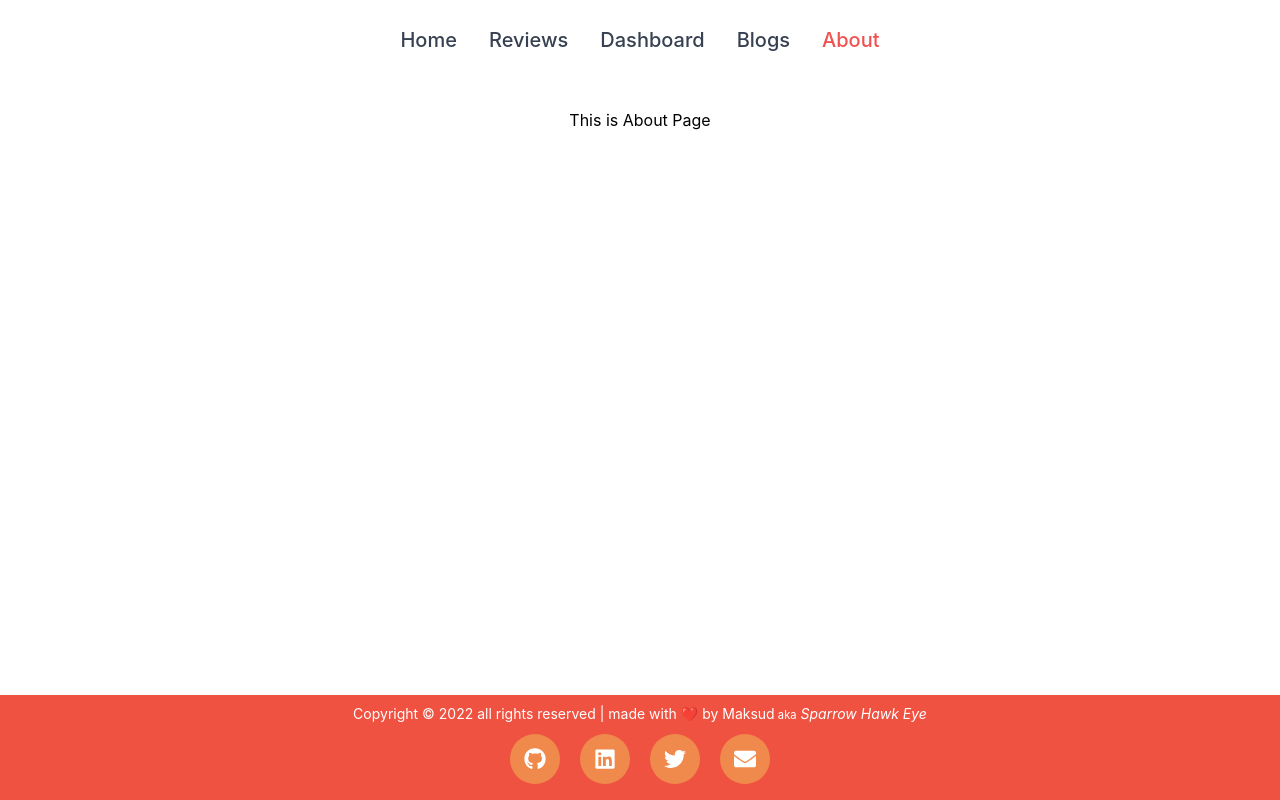
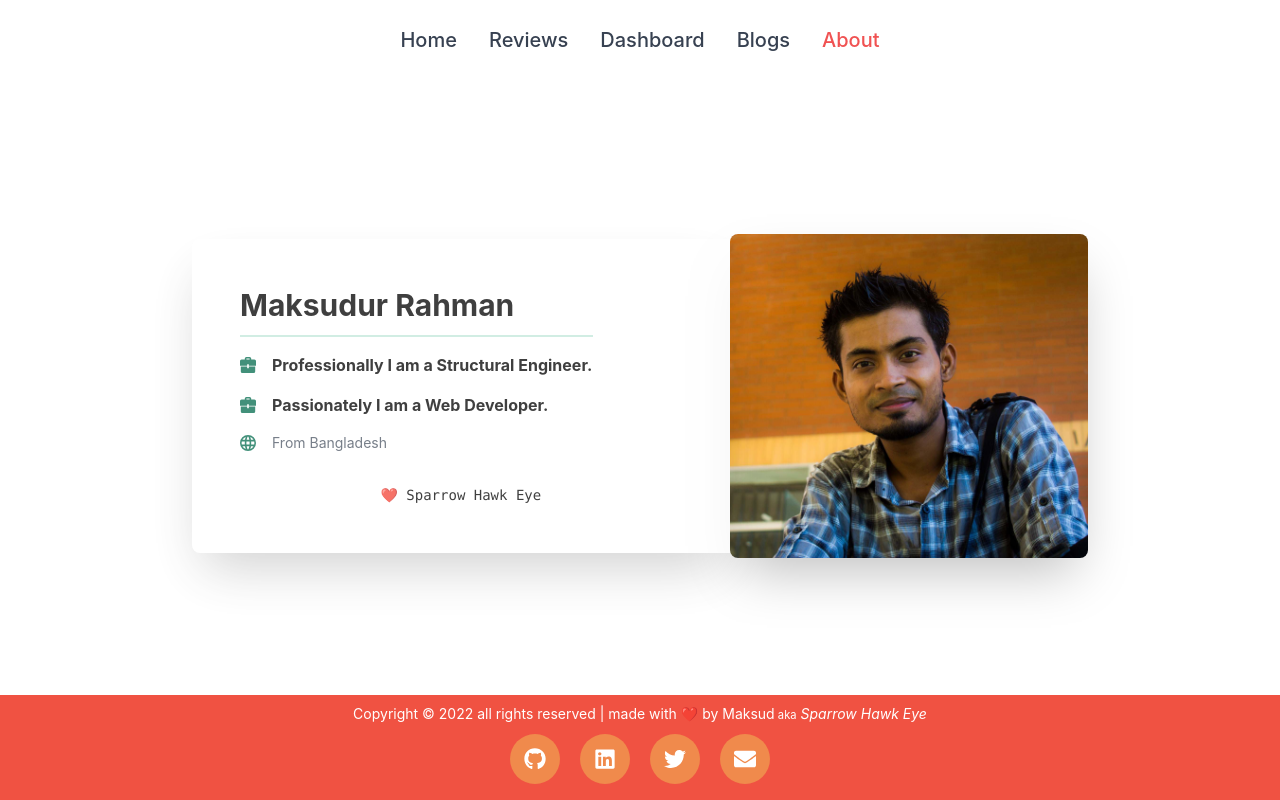
Before and after one commit to SparrowHawkEye/Book_Review, a React (Create React App) app: page /about in a window 1280 px wide. Built offline with nearby package versions, Linux system fonts and the light colour scheme.

Commit message:
about section added

```diff
--- a/src/components/About/About.js
+++ b/src/components/About/About.js
@@ -1,10 +1,65 @@
-import React from 'react';
+import React from "react";
 
 const About = () => {
   return (
-    <div>
-      <h1>This is About Page</h1>
-    </div>
+      <div className="flex h-[80vh] mb-28 lg:mb-0 md:mb-24">
+        <div className="max-w-4xl flex items-center h-auto lg:h-[90%] flex-wrap mx-auto my-32 lg:my-0">
+        <div
+          id="profile"
+          className="w-full lg:w-3/5 rounded-lg lg:rounded-l-lg lg:rounded-r-none shadow-2xl bg-white opacity-75 mx-6 lg:mx-0"
+        >
+          <div className="p-4 md:p-12 text-center lg:text-left">
+            <div
+              className="block lg:hidden rounded-full shadow-xl mx-auto -mt-16 h-48 w-48 bg-cover bg-center"
+              style={{backgroundImage: "url('Maksud.jpg')"}}
+            ></div>
+
+            <h1 className="text-3xl font-bold pt-8 lg:pt-0">Maksudur Rahman</h1>
+            <div className="mx-auto lg:mx-0 w-4/5 pt-3 border-b-2 border-green-500 opacity-25"></div>
+            <p className="pt-4 text-base font-bold flex items-center justify-center lg:justify-start">
+              <svg
+                className="h-4 fill-current text-green-700 pr-4"
+                xmlns="http://www.w3.org/2000/svg"
+                viewBox="0 0 20 20"
+              >
+                <path d="M9 12H1v6a2 2 0 0 0 2 2h14a2 2 0 0 0 2-2v-6h-8v2H9v-2zm0-1H0V5c0-1.1.9-2 2-2h4V2a2 2 0 0 1 2-2h4a2 2 0 0 1 2 2v1h4a2 2 0 0 1 2 2v6h-9V9H9v2zm3-8V2H8v1h4z" />
+              </svg>{" "}
+              Professionally I am a Structural Engineer.
+            </p>
+            <p className="pt-4 text-base font-bold flex items-center justify-center lg:justify-start">
+              <svg
+                className="h-4 fill-current text-green-700 pr-4"
+                xmlns="http://www.w3.org/2000/svg"
+                viewBox="0 0 20 20"
+              >
+                <path d="M9 12H1v6a2 2 0 0 0 2 2h14a2 2 0 0 0 2-2v-6h-8v2H9v-2zm0-1H0V5c0-1.1.9-2 2-2h4V2a2 2 0 0 1 2-2h4a2 2 0 0 1 2 2v1h4a2 2 0 0 1 2 2v6h-9V9H9v2zm3-8V2H8v1h4z" />
+              </svg>{" "}
+              Passionately I am a Web Developer.
+            </p>
+            <p className="pt-4 text-gray-600 text-xs lg:text-sm flex items-center justify-center lg:justify-start">
+              <svg
+                className="h-4 fill-current text-green-700 pr-4"
+                xmlns="http://www.w3.org/2000/svg"
+                viewBox="0 0 20 20"
+              >
+                <path d="M10 20a10 10 0 1 1 0-20 10 10 0 0 1 0 20zm7.75-8a8.01 8.01 0 0 0 0-4h-3.82a28.81 28.81 0 0 1 0 4h3.82zm-.82 2h-3.22a14.44 14.44 0 0 1-.95 3.51A8.03 8.03 0 0 0 16.93 14zm-8.85-2h3.84a24.61 24.61 0 0 0 0-4H8.08a24.61 24.61 0 0 0 0 4zm.25 2c.41 2.4 1.13 4 1.67 4s1.26-1.6 1.67-4H8.33zm-6.08-2h3.82a28.81 28.81 0 0 1 0-4H2.25a8.01 8.01 0 0 0 0 4zm.82 2a8.03 8.03 0 0 0 4.17 3.51c-.42-.96-.74-2.16-.95-3.51H3.07zm13.86-8a8.03 8.03 0 0 0-4.17-3.51c.42.96.74 2.16.95 3.51h3.22zm-8.6 0h3.34c-.41-2.4-1.13-4-1.67-4S8.74 3.6 8.33 6zM3.07 6h3.22c.2-1.35.53-2.55.95-3.51A8.03 8.03 0 0 0 3.07 6z" />
+              </svg>{" "}
+              From Bangladesh
+            </p>
+            <p className="pt-8 text-center text-sm">
+              <code>❤️ Sparrow Hawk Eye</code>
+            </p>
+          </div>
+        </div>
+        <div className="w-full lg:w-2/5">
+          <img
+            src="Maksud.jpg"
+            className="rounded-none lg:rounded-lg shadow-2xl hidden lg:block" alt=""
+          />
+        </div>
+      </div>
+      </div>
+
   );
 };
 
```
Also changed, not shown: public/Maksud.jpg (added).
